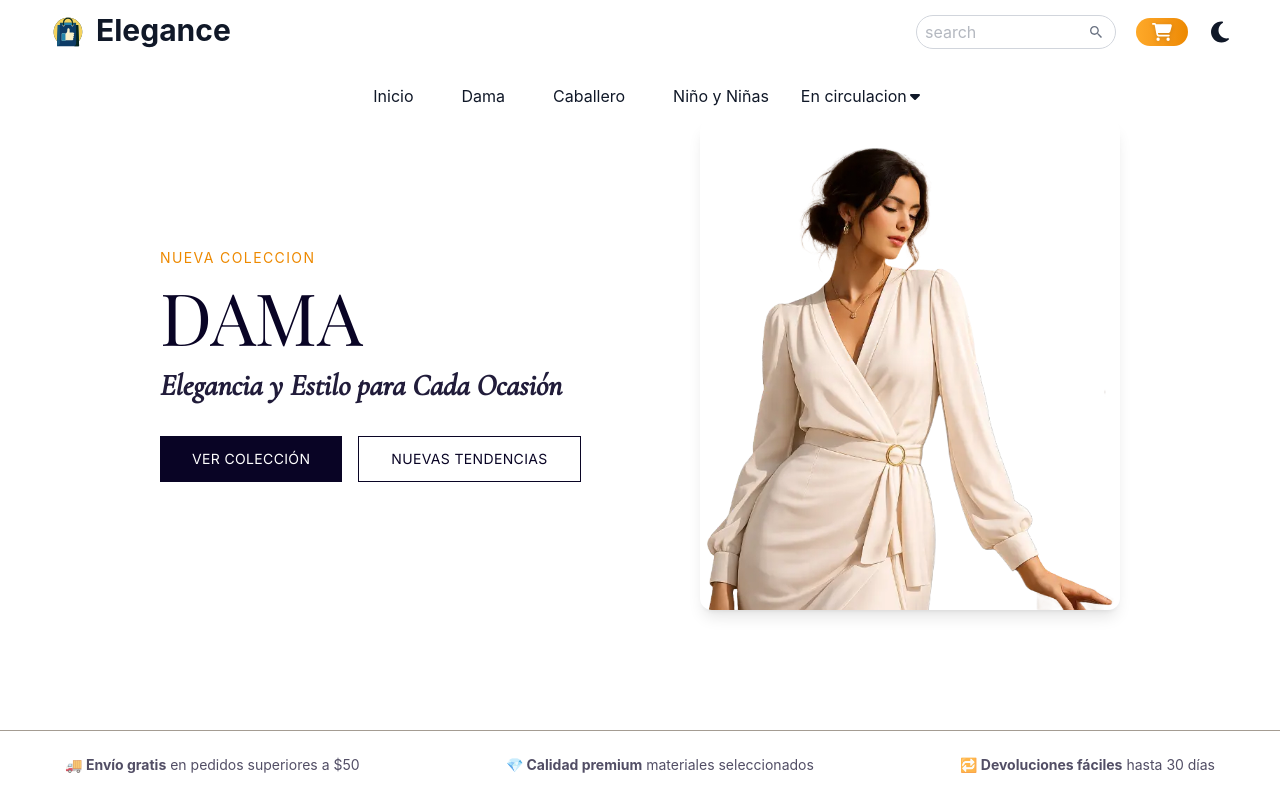
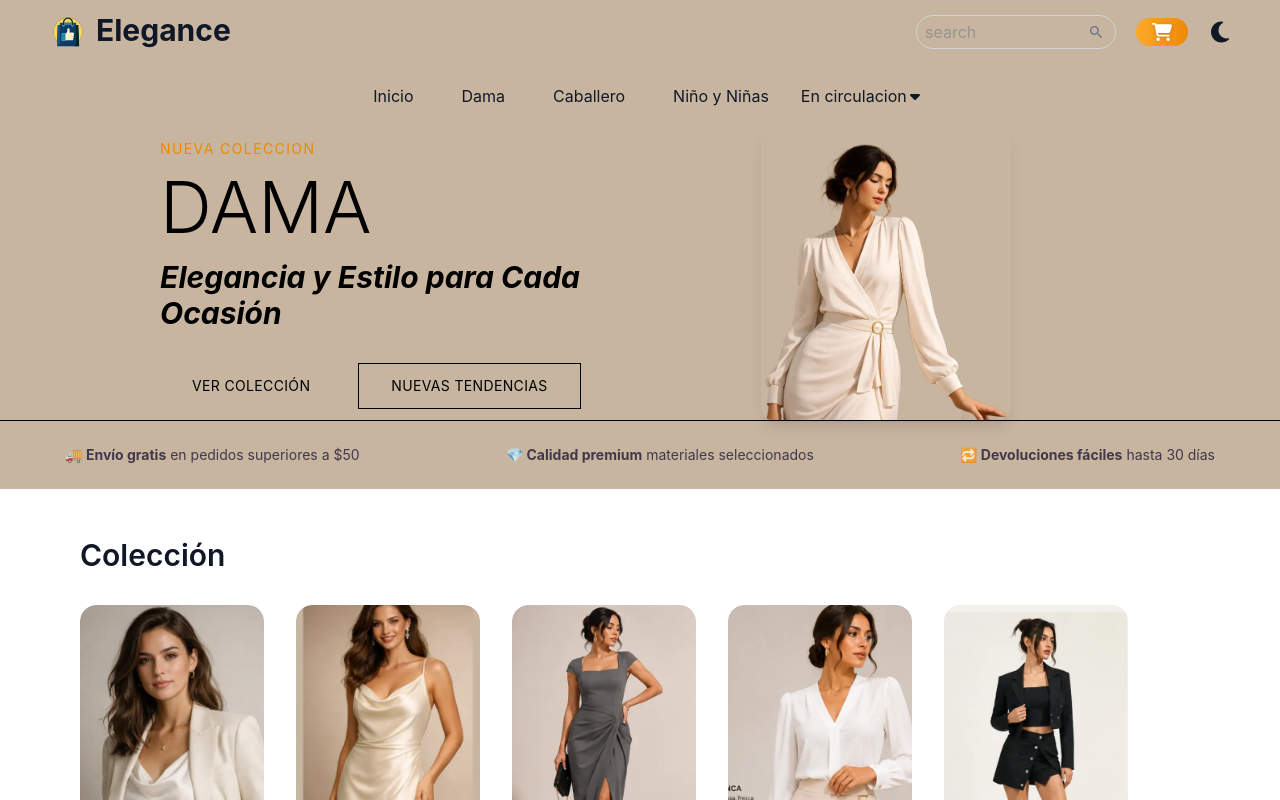
Before and after one commit to elmejorbruno/ecommerce-store, a React (Vite) app: page /women in a window 1280 px wide. Shown: the top 800 px of the page. Built offline with nearby package versions, Linux system fonts and the light colour scheme.

Commit message:
Se ajusto la altura de los del cabeza de cada pagina de dama, caalleros y nilnos en el archivo AllCollectionsData

```diff
--- a/src/Components/CategoryPages/CategoryHero.jsx
+++ b/src/Components/CategoryPages/CategoryHero.jsx
@@ -12,44 +12,38 @@ const CategoryHero = ({  subtitle,
 
   return (
     <section
-      className="relative w-full overflow-hidden "
-      style={{ backgroundColor: "var(--color-fondo-beige)"  }}
+      className="relative w-full overflow-hidden bg-[var(--color-fondo-beige)] dark:bg-gray-900 dark:text-white"
+
     >
-      <div className="max-w-7xl mx-auto px-6 sm:px-10 md:px-20 lg:px-40 py-16 md:py-30 grid grid-cols-1 md:grid-cols-2 gap-10 items-center  ">
+      <div className="max-w-7xl mx-auto px-6 sm:px-10 md:px-20 lg:px-40 pt-24 sm:pt-28 md:pt-32 py-30 md:py-0 grid grid-cols-1 md:grid-cols-2 gap-6 items-center  dark:bg-gray-900          /* 👈 versión oscura */
+    ">
 
         {/* Texto */}
         <div data-aos="fade-up" data-aos-duration="900" className="text-center md:text-left ">
           <h4
-            className="uppercase tracking-widest text-xs sm:text-sm mb-2 sm:mb-3"
-            style={{ color: "var(--color-secondary)" }}
+            className="uppercase tracking-widest text-xs sm:text-sm mb-2 sm:mb-3 text-[var(--color-secondary)] dark:text-gray-300"
+
           >
           {subtitle}
           </h4>
 
           <h1
-            className="text-4xl sm:text-5xl md:text-7xl font-light mb-3 sm:mb-4 font-bold"
-            style={{
-              color: "var(--color-black)",
-              fontFamily: "'Playfair Display', serif",
-            }}
+            className="text-4xl sm:text-5xl md:text-7xl font-light mb-3 sm:mb-4 font-bold "
+
           >
            {title}
           </h1>
 
           <p
             className="italic text-xl sm:text-2xl md:text-3xl mb-6 sm:mb-8 font-bold"
-            style={{
-              color: "var(--color-black)",
-              fontFamily: "'Cormorant Garamond', serif",
-              opacity: 0.9,
-            }}
+
           >
             {slogan}
           </p>
 
           <p
             className="text-base sm:text-lg leading-relaxed mb-6 sm:mb-8 max-w-md mx-auto md:mx-0"
-            style={{ color: "var(--color-black)", opacity: 0.7 }}
+
           >
             {description}
           </p>
@@ -57,22 +51,14 @@ const CategoryHero = ({  subtitle,
           <div className="flex flex-col sm:flex-row justify-center md:justify-start gap-4">
             <button
               className="px-6 sm:px-8 py-3 text-sm tracking-wide transition-all"
-              style={{
-                backgroundColor: "var(--color-black)",
-                color: "white",
-                fontFamily: "'Inter', sans-serif",
-              }}
+
             >
              {primaryButton}
             </button>
 
             <button
               className="px-6 sm:px-8 py-3 text-sm tracking-wide border transition-all"
-              style={{
-                borderColor: "var(--color-black)",
-                color: "var(--color-black)",
-                fontFamily: "'Inter', sans-serif",
-              }}
+
             >
               {secondaryButton}
             </button>
@@ -81,15 +67,15 @@ const CategoryHero = ({  subtitle,
 
         {/* Imagen */}
         <div
-          className="flex justify-center md:justify-end mt-1 md:mt-0"
+          className="flex justify-center mt-1 md:mt-0 "
           data-aos="fade-left"
-          data-aos-duration="900"
+          data-aos-duration="900 "
         >
           <img
             src={image}
             alt={alt}
-            className="w-[280px] sm:w-[240px] md:w-[420px] h-auto rounded-xl shadow-lg object-cover"
-            style={{ transform: `translateY(${scrollY * 0.1}px)` }}
+            className="w-[200px] sm:w-[260px] md:w-[250px] h-auto rounded-xl shadow-lg object-cover"
+
 
           />
         </div>
@@ -98,10 +84,7 @@ const CategoryHero = ({  subtitle,
       {/* Barra inferior */}
       <div
         className="py-6 border-t text-xs sm:text-sm"
-        style={{
-          borderColor: "var(--color-hero)",
-          backgroundColor: "var(--color-fondo-beige)",
-        }}
+
       >
         <div
           className="max-w-7xl mx-auto flex flex-col md:flex-row justify-around text-center gap-4"
```
